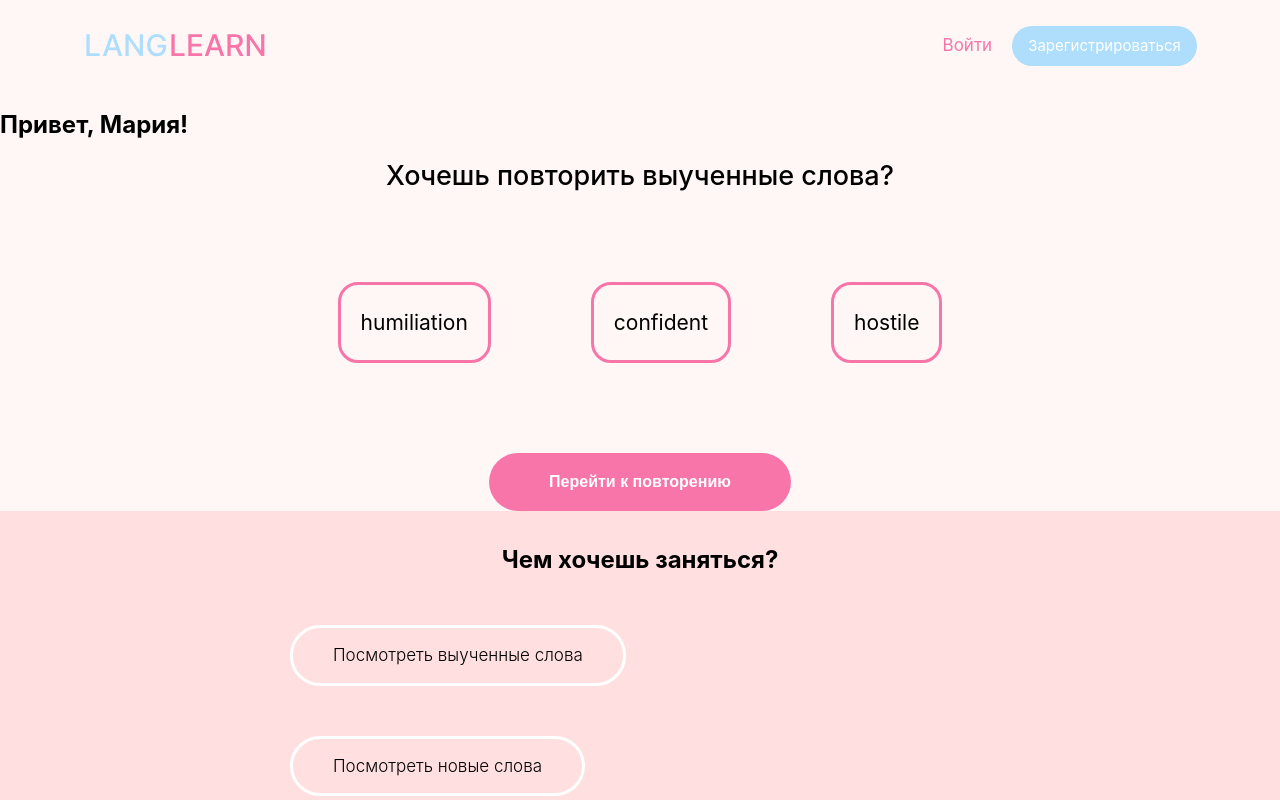
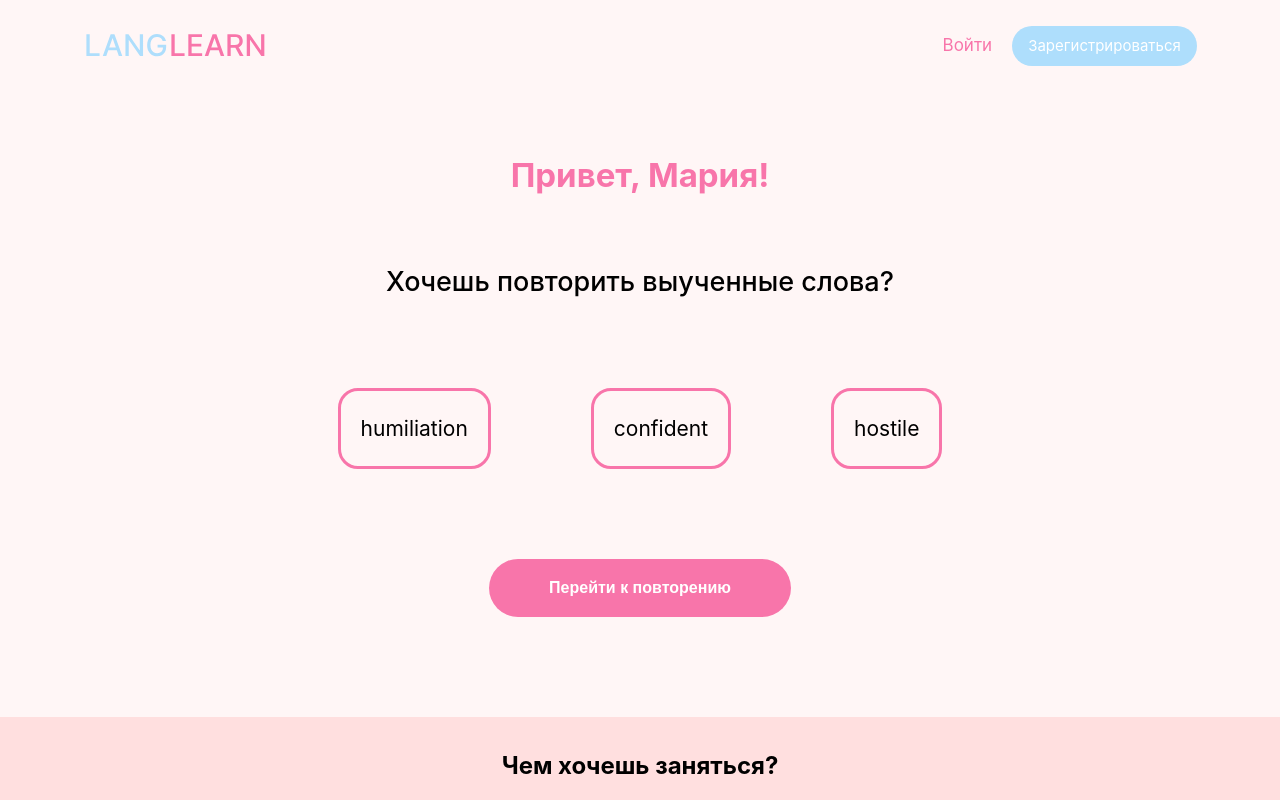
Before and after one commit to MariaMantusova/LangLearn_frontend, a React (Create React App) app: page /profile in a window 1280 px wide. Shown: the top 800 px of the page. Built offline with nearby package versions, Linux system fonts and the light colour scheme.

Commit message:
feat: add opportunities completely

```diff
--- a/src/components/OpportunitiesBlock/OpportunitiesBlock.scss
+++ b/src/components/OpportunitiesBlock/OpportunitiesBlock.scss
@@ -8,6 +8,9 @@
   gap: 50px;
   padding-top: 35px;
   padding-bottom: 50px;
+  width: 100%;
+  margin-top: 30px;
+  margin-bottom: 30px;
 }
 
 .opportunities__title {
--- a/src/components/ProfilePage/ProfilePage.scss
+++ b/src/components/ProfilePage/ProfilePage.scss
@@ -1,3 +1,18 @@
-.profile-page {}
+@import "../../vendor/variables";
 
-.profile-page__title {}
+.profile-page {
+  display: flex;
+  flex-direction: column;
+  margin: 0 auto;
+  align-items: center;
+  width: 100%;
+  padding-top: 65px;
+  padding-bottom: 130px;
+  gap: 70px;
+}
+
+.profile-page__title {
+  margin: 0;
+  font-size: 33px;
+  color: $mainPinkColor;
+}
```
